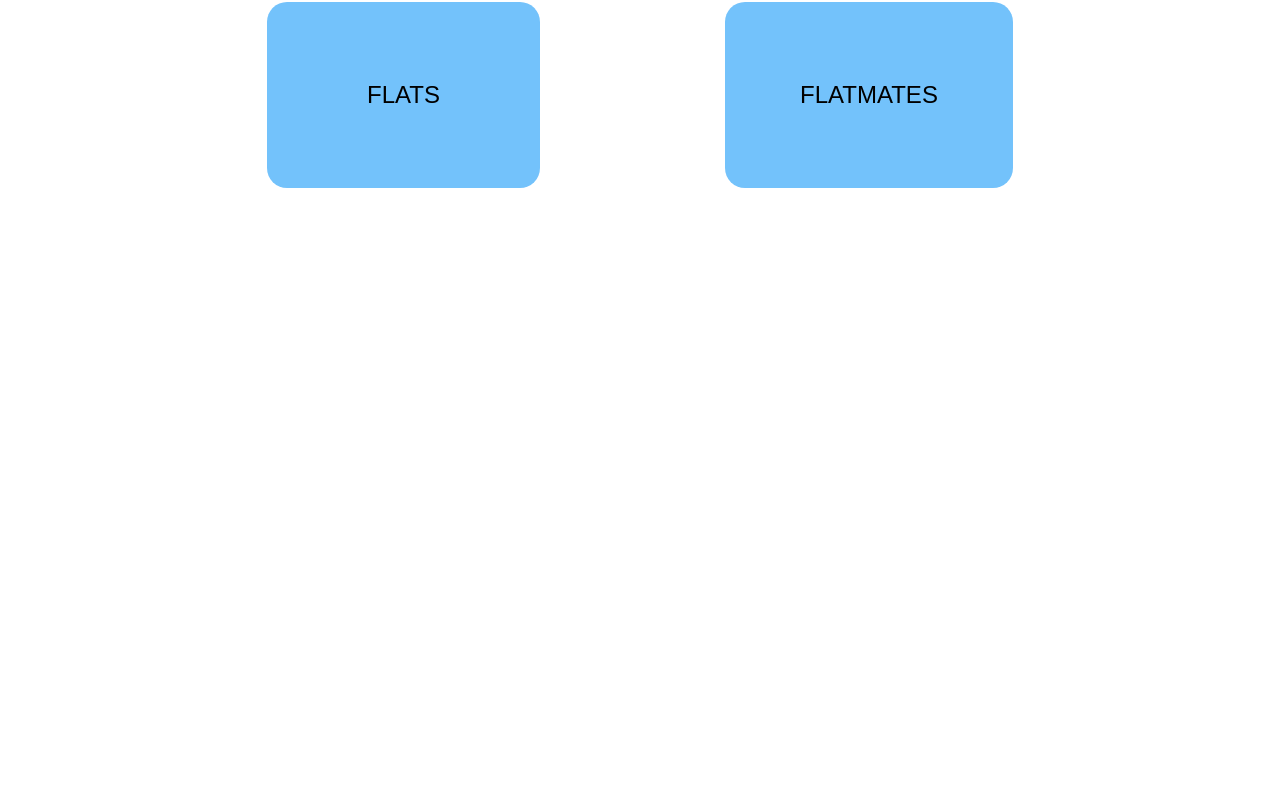
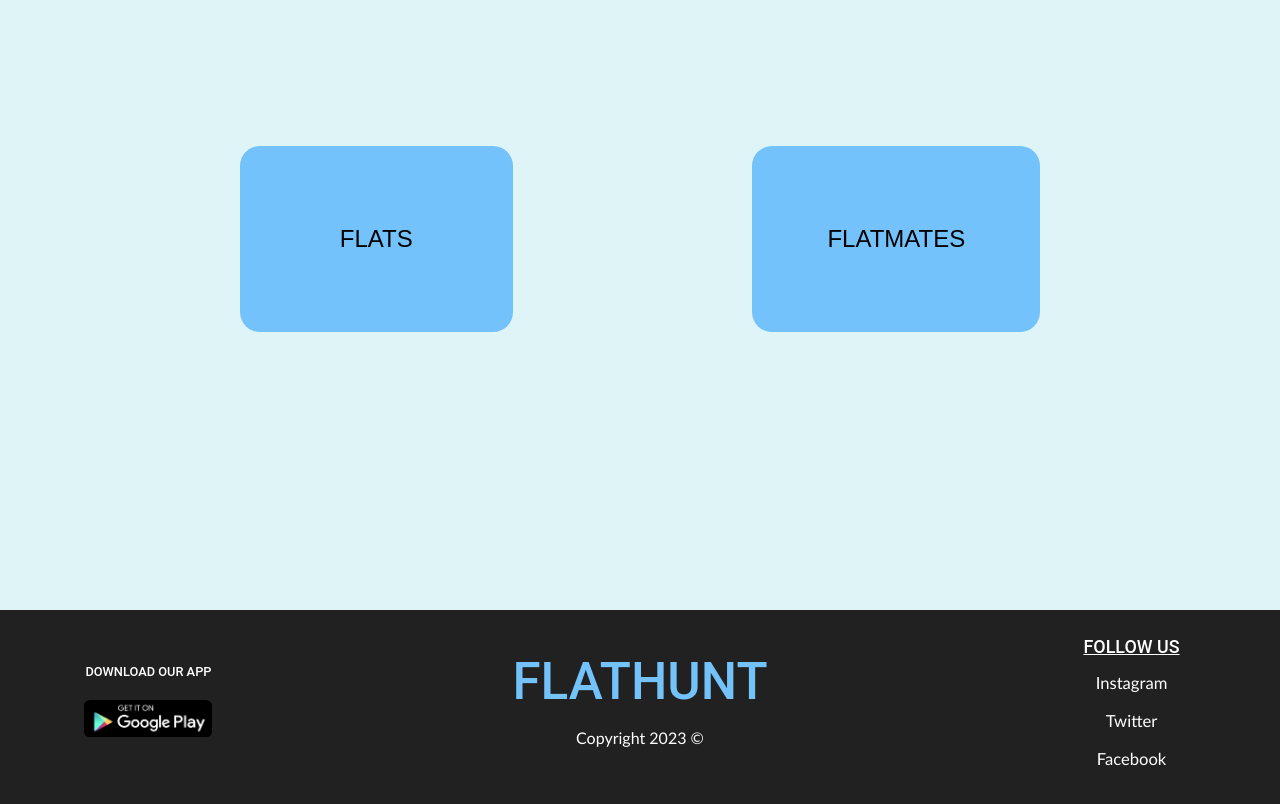
Before and after one commit to Abhranil1033/HD_Project2, a React (Create React App) app in the folder frontend/: page / in a window 1280 px wide. Shown: the part 246-1050 px from the top of the page. Before the commit the page ends 800 px from the top, so only its background shows below. Built offline with nearby package versions, Linux system fonts and the light colour scheme.

Commit message:
added footer component

```diff
--- a/frontend/package.json
+++ b/frontend/package.json
@@ -11,7 +11,7 @@
     "react-router-dom": "^6.13.0",
     "react-scripts": "5.0.1",
     "web-vitals": "^2.1.4"
-  },
+    },
   "scripts": {
     "start": "react-scripts start",
     "build": "react-scripts build",
--- a/frontend/src/App.js
+++ b/frontend/src/App.js
@@ -17,7 +17,7 @@ function App() {
         <Route path="/flats" element={<FlatHome />}></Route>
         <Route path="/flatmates" element={<FlatmateHome />}></Route>
       </Routes>
-      {/* <Footer /> */}
+      <Footer />
     </Router>
   );
 }
--- a/frontend/src/components/Home/Home.css
+++ b/frontend/src/components/Home/Home.css
@@ -1,40 +1,48 @@
-.container{
+.home-container{
+    background-color: #dff4f7;
+    height: 100vmin;
     display: flex;
     flex-direction: column;
     text-align: center;
 }
-.top{
+.home-top-half{
+    height: 30%;
+}
+
+.home-top{
+    font-weight: bolder;
     font-family: Arial, Helvetica, sans-serif;
 }
-.bottom-half{
+.home-bottom-half{
     display: flex;
     flex-direction: row;
     text-align: center;
     justify-content: center;
     justify-content: space-evenly;
 }
-.flatsbutton{
+.home-flatsbutton{
     color:black;
     text-decoration: none;
     font-family: Arial, Helvetica, sans-serif;
 }
-.flats{
+.home-flats{
     font-size: 24px;
     padding: 75px 100px;
     border-radius:20px;
     background-color: #73C2FB;
     transition-duration: 0.4s;
 }
-.flats:hover{
+.home-flats:hover{
     background-color:#B0E0E6;
     color:#B0E0E6;
+    cursor: pointer;
 }
-.flatmatesbutton{
+.home-flatmatesbutton{
     color:black;
     text-decoration:none;
     font-family: Arial, Helvetica, sans-serif;
 }
-.flatmates{
+.home-flatmates{
     font-size: 24px;
     padding: 75px 75px;
     border-radius: 20px;
@@ -42,7 +50,7 @@
     color: black;
     transition-duration: 0.4s;
 }
-.flatmates:hover{
+.home-flatmates:hover{
     background-color:#B0E0E6;
     color:#B0E0E6;
 }
--- a/frontend/src/components/Home/Home.js
+++ b/frontend/src/components/Home/Home.js
@@ -4,16 +4,16 @@ import { Link } from "react-router-dom";
 
 const Home = () => {
     return (
-        <div className='container'>
-            <div className='top-half my-5'>
-                <h1 className='top'>Searching for ?</h1>
+        <div className='home-container'>
+            <div className='home-top-half my-5'>
+                <h1 className='home-top'>Searching for ?</h1>
             </div>
-            <div className='bottom-half'>
-                <div className='flats'>
-                    <Link className='flatsbutton'to="/flats">FLATS</Link>
+            <div className='home-bottom-half'>
+                <div className='home-flats'>
+                    <Link className='home-flatsbutton'to="/flats">FLATS</Link>
                 </div>
-                <div className='flatmates'>
-                    <Link className='flatmatesbutton'to="/flatmates">FLATMATES</Link>
+                <div className='home-flatmates'>
+                    <Link className='home-flatmatesbutton'to="/flatmates">FLATMATES</Link>
                 </div>
             </div>
         </div>
--- /dev/null
+++ b/frontend/src/components/layout/Footer/Footer.css
@@ -0,0 +1,72 @@
+footer{
+    padding: 2vmax;
+    background-color: rgb(34, 33, 33);
+    color: white;
+    display: flex;
+    align-items: center;
+}
+
+.leftFooter {
+    width: 20%;
+    display: flex;
+
+    flex-direction: column;
+    align-items: center;
+  }
+  .leftFooter > h4 {
+    font-family: "Roboto";
+    font-size: 1vmax;
+  }
+  .leftFooter > p {
+    text-align: center;
+    font-size: 1.2vmax;
+    font-family: "Lucida Sans", "Lucida Sans Regular", "Lucida Grande",
+      "Lucida Sans Unicode", Geneva, Verdana, sans-serif;
+  }
+  .leftFooter > img {
+    width: 10vmax;
+    margin: 1vmax;
+    cursor: pointer;
+  }
+
+  .midFooter {
+    width: 60%;
+
+    text-align: center;
+  }
+
+  .midFooter > h1 {
+    font-size: 4vmax;
+    font-family: "Roboto";
+    color: #73c2fa;
+  }
+  .midFooter > p {
+    max-width: 60%;
+    font-family: "Gill Sans", "Gill Sans MT", Calibri, "Trebuchet MS", sans-serif;
+    margin: 1vmax auto;
+  }
+
+  .rightFooter {
+    width: 20%;
+
+    display: flex;
+    flex-direction: column;
+    align-items: center;
+  }
+  .rightFooter > h4 {
+    font-family: "Roboto";
+    font-size: 1.4vmax;
+    text-decoration: underline;
+  }
+  .rightFooter > a {
+    text-decoration: none;
+    font-size: 1.3vmax;
+    font-family: "Gill Sans", "Gill Sans MT", Calibri, "Trebuchet MS", sans-serif;
+    color: white;
+    transition: all 0.5s;
+    margin: 0.5vmax;
+  }
+
+  .rightFooter > a:hover {
+    color: #4bb5f8;
+  }
--- a/frontend/src/components/layout/Footer/Footer.js
+++ b/frontend/src/components/layout/Footer/Footer.js
@@ -1,8 +1,29 @@
-import React from 'react'
+import React from 'react';
+import "./Footer.css"
+import playStore from "../../../images/playstore.png";
+import HD from "../../../images/HD.png";
 
 const Footer = () => {
   return (
-    <div>Footer</div>
+    <footer id="footer">
+    <div className="leftFooter">
+        <h4>DOWNLOAD OUR APP</h4>
+        <img src={playStore} alt="playstore"></img>
+    </div>
+
+    <div className="midFooter">
+        <h1>FLATHUNT</h1>
+
+        <p>Copyright 2023 &copy;</p>
+    </div>
+
+    <div className="rightFooter">
+        <h4>FOLLOW US</h4>
+        <a href="https://twitter.com/AbhranilDey7">Instagram</a>
+        <a href="https://twitter.com/AbhranilDey7">Twitter</a>
+        <a href="https://twitter.com/AbhranilDey7">Facebook</a>
+    </div>
+</footer>
   )
 }
 
--- /dev/null
+++ b/frontend/src/components/layout/Navbar/Navbar.css
@@ -0,0 +1,4 @@
+.navbar{
+    background-color: black;
+    color: white;
+}
--- a/frontend/src/components/layout/Navbar/Navbar.js
+++ b/frontend/src/components/layout/Navbar/Navbar.js
@@ -1,11 +1,12 @@
 import React from 'react';
 import {Link} from 'react-router-dom';
+import "./Navbar.css"
 
 const Navbar = () => {
   return (
     <div>
          <nav className="navbar navbar-expand-lg bg-body-tertiary">
-            <div className="container" >
+            {/* <div className="container" > */}
                 <Link className="navbar-brand" to="/">FlatHunt</Link>
                 <button className="navbar-toggler" type="button" data-bs-toggle="collapse" data-bs-target="#navbarSupportedContent" aria-controls="navbarSupportedContent" aria-expanded="false" aria-label="Toggle navigation">
                     <span className="navbar-toggler-icon" style={{ marginRight: '10 px' }}></span>
@@ -35,7 +36,7 @@ const Navbar = () => {
                     </ul>
                 </div>
                 {/* menu end */}
-            </div>
+            {/* </div> */}
         </nav>
     </div>
   )
```
Also changed, not shown: frontend/src/images/HD.png (added), frontend/src/images/playstore.png (added).
